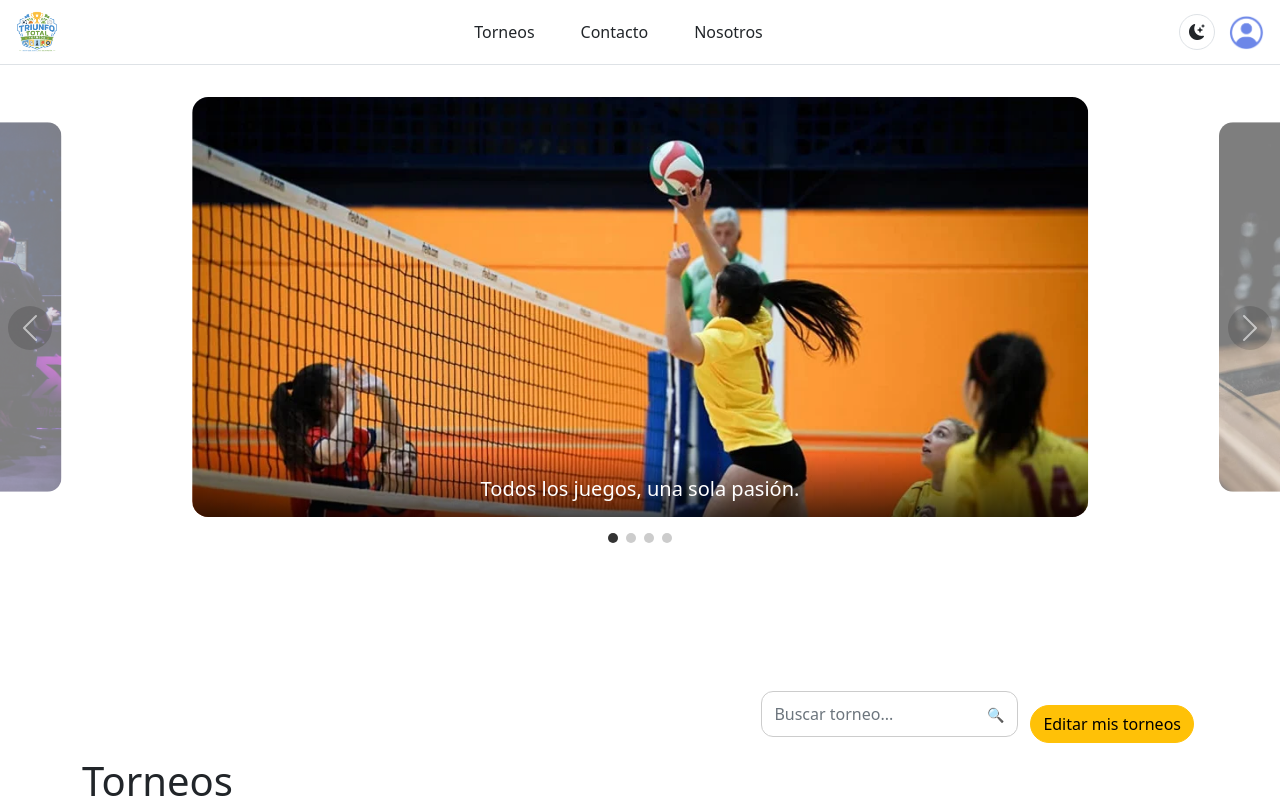
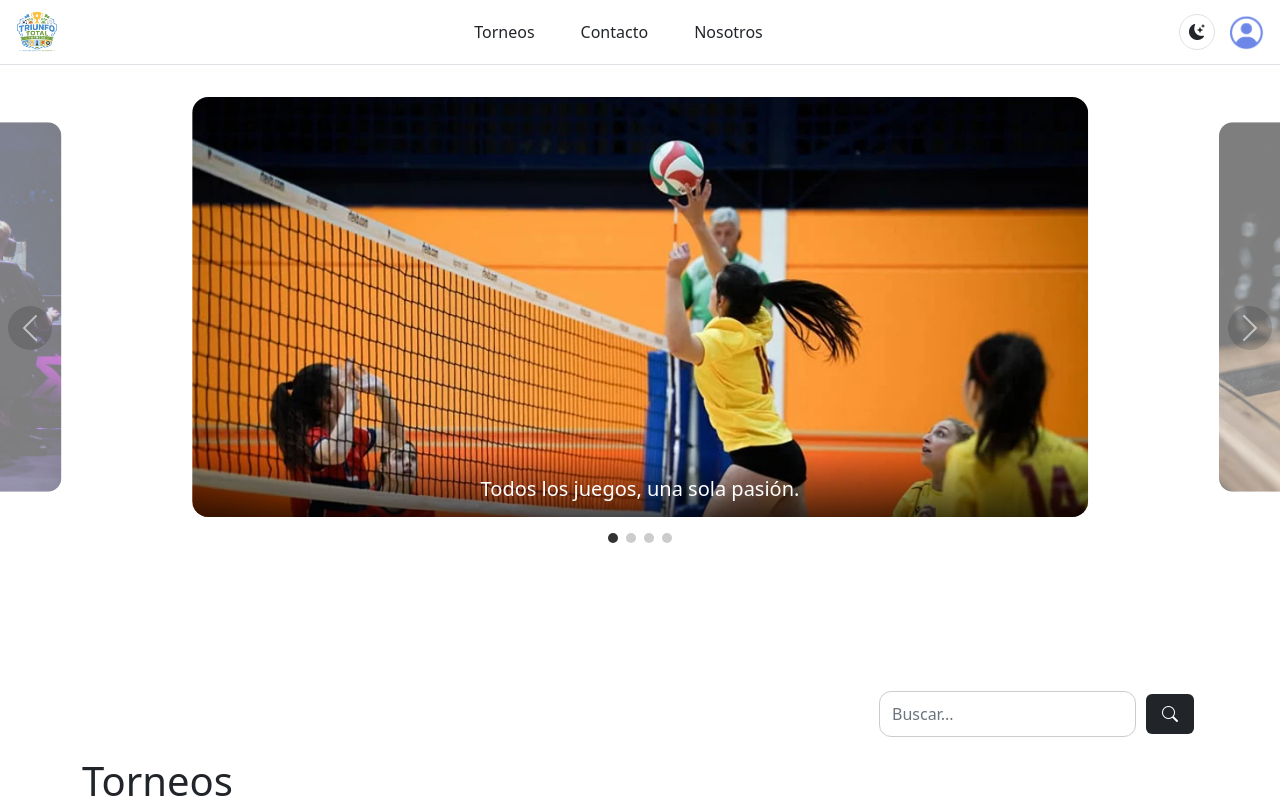
Before and after one commit to MicaelaChans/ByteCraft, a React (Vite) app in the folder TriunfoTotal/: page /tournaments in a window 1280 px wide. Shown: the top 800 px of the page. Built offline with nearby package versions, Linux system fonts and the light colour scheme.

Commit message:
Algunos arreglos en botones y eso XD

```diff
--- a/TriunfoTotal/src/components/Tournaments.jsx
+++ b/TriunfoTotal/src/components/Tournaments.jsx
@@ -40,23 +40,14 @@ function Tournaments() {
       <div className="tournaments-content">
         <div className="tournaments-toolbar">
           <div className="search-bar">
-            <input
-              type="text"
-              className="search-input"
-              placeholder="Buscar torneo..."
-              value={search}
-              onChange={(e) => setSearch(e.target.value)}
-            />
-            <span className="search-icon">🔍</span>
+          <input
+                type="text"
+                className="search-input"
+                placeholder="Buscar..."
+              />
+              <button className="search-btn"><i className="bi bi-search"></i>
+              </button>
           </div>
-
-          <button
-            type="button"
-            className="btn btn-warning tournaments-edit-btn"
-            // TODO: habilitar solo si el usuario logueado organiza al menos un torneo
-          >
-            Editar mis torneos
-          </button>
         </div>
 
         <section id="sectionTournaments1">
```
Also changed, not shown: TriunfoTotal/src/components/partials/TournamentCarousel.jsx (line endings or trailing spaces).
